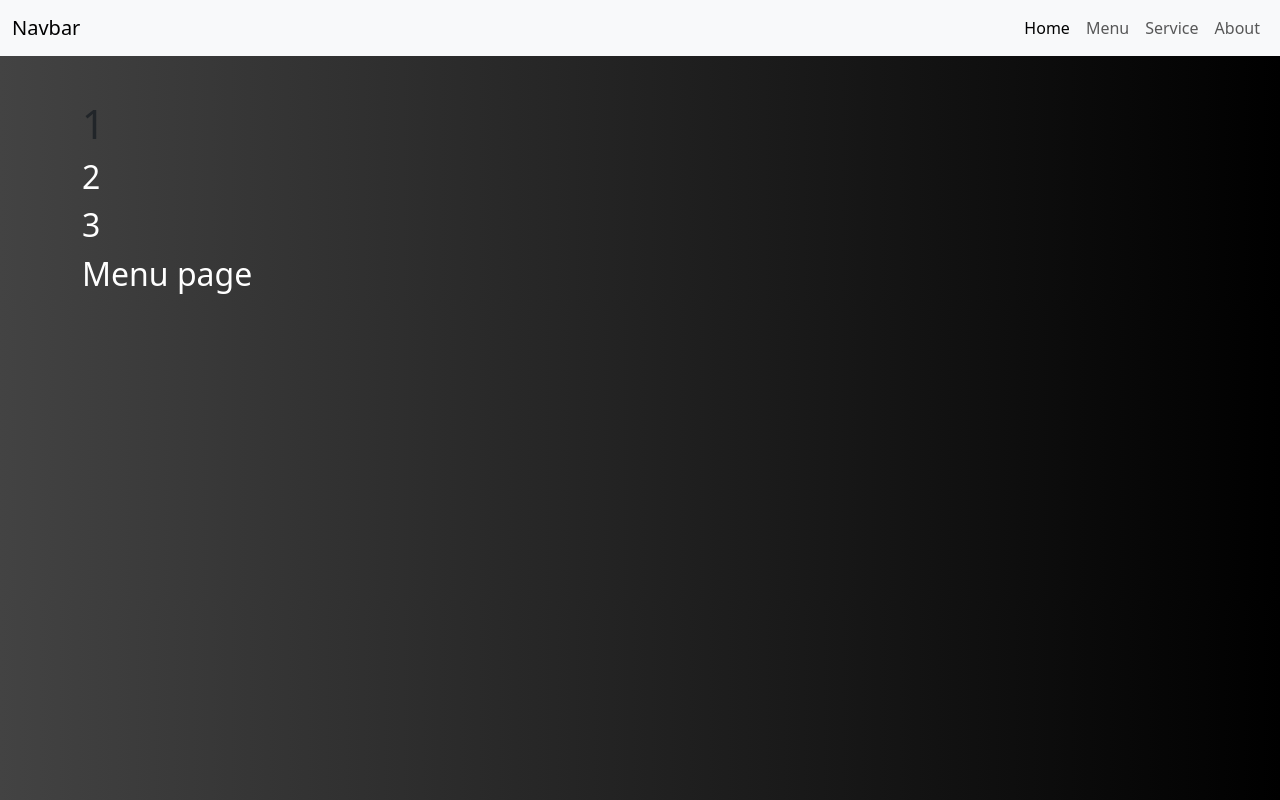
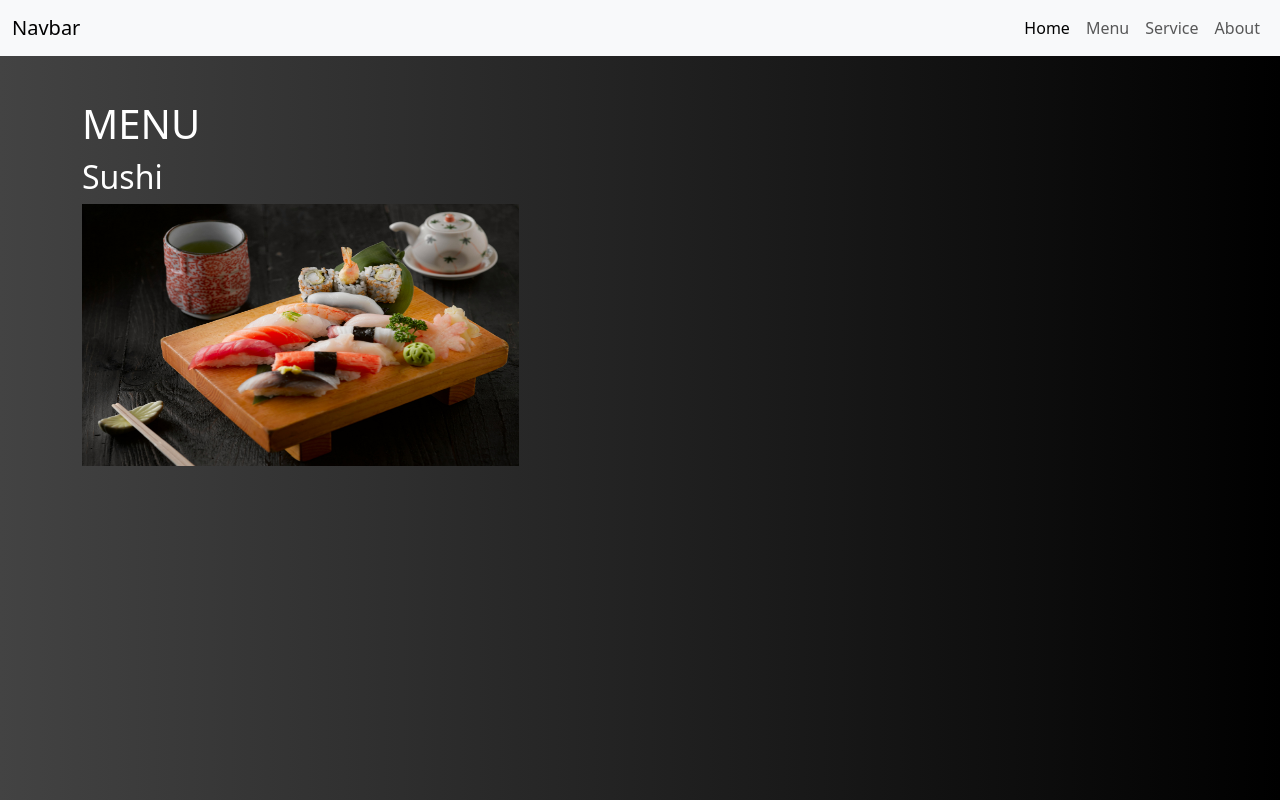
Before and after one commit to shcher-olha/first--attempt-nav, a React (Create React App) app: page /menu in a window 1280 px wide. Built offline with nearby package versions, Linux system fonts and the light colour scheme.

Commit message:
work with pages Menu

```diff
--- a/src/components/Menu.css
+++ b/src/components/Menu.css
@@ -1,7 +1,8 @@
 .container h1 {
-  margin-top: 100px;
+  color: white;
 }
-.container h2 {
-  color: white;
-  margin-top: 10px;
+
+.image {
+  width: 80%;
+  height: 80%;
 }
--- a/src/components/Menu.js
+++ b/src/components/Menu.js
@@ -1,15 +1,25 @@
 import React from "react";
-import "./Menu.css"
+import "./Menu.css";
+import sushiImage from "../images/Sushi.jpg";
+import { Link } from "react-router-dom";
 
 function Menu() {
   return (
     <div className="container">
-      <h1>1</h1>
-      <h2>2</h2>
-      <h2>3</h2>
-      <h2>Menu page</h2>
+      <h1>MENU</h1>
+      <h2>Sushi</h2>
 
+      <div className="row">
+        <div className="col-md-6">
+          <img
+            src={sushiImage}
+            className="image"
+            alt="Sushi"
+            title="photo-sushi"
+          />
+        </div>
 
+      </div>
     </div>
   );
 }
```
Also changed, not shown: src/images/Sushi.jpg (added).
